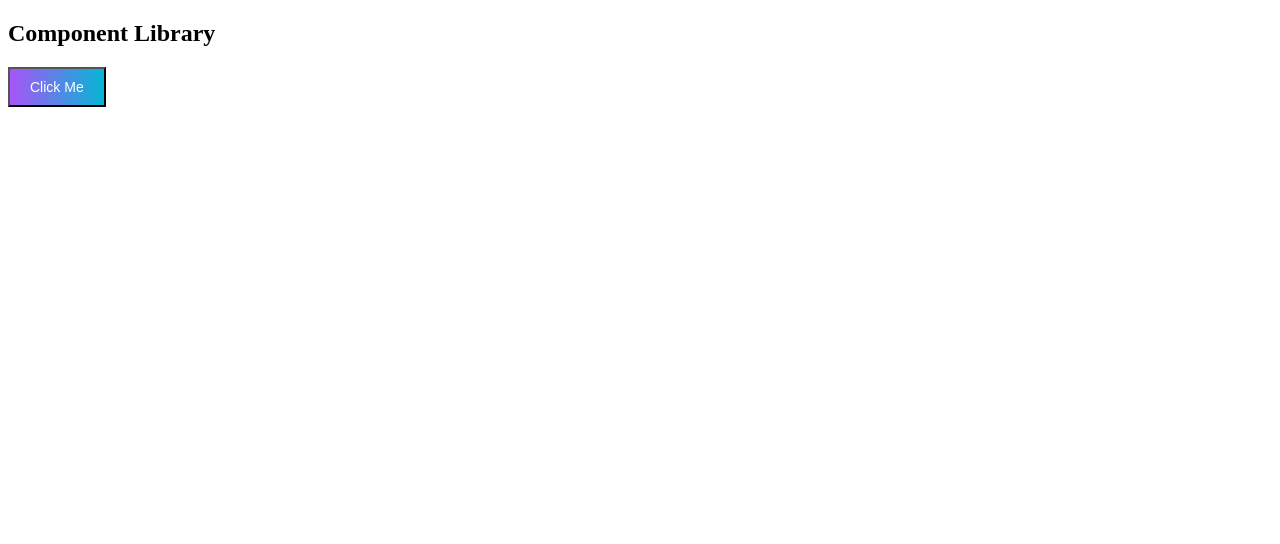
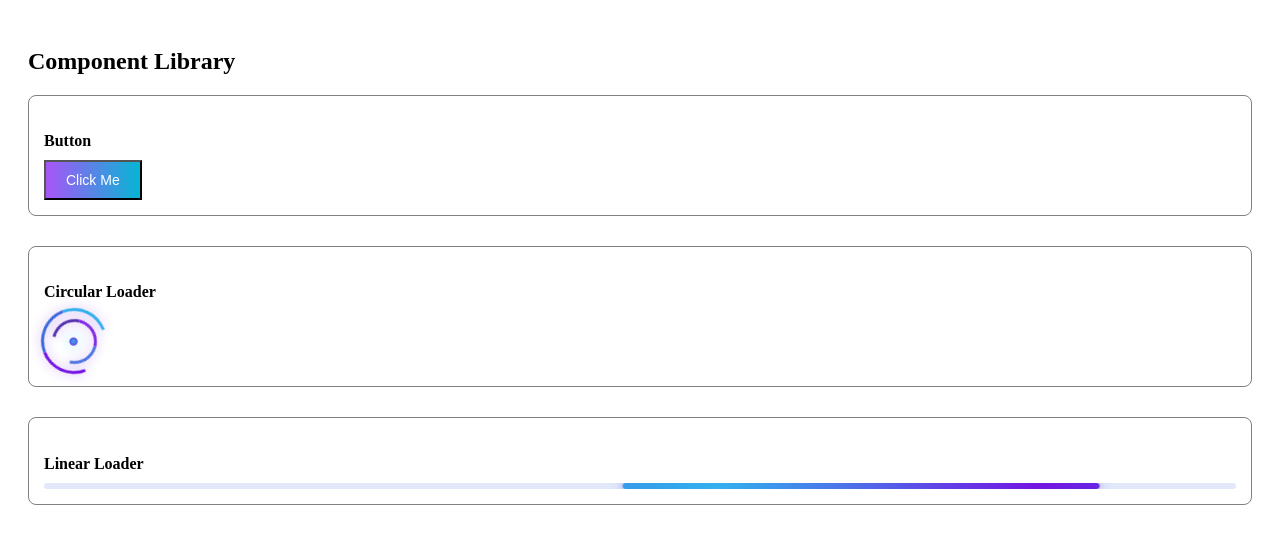
Before and after one commit to RohitD100/component-library, a React (Vite) app: page / in a window 1280 px wide. Shown: the top 544 px of the page. Built offline with nearby package versions, Linux system fonts and the light colour scheme.

Commit message:
feat: implement LinearLoader component and update components list

```diff
--- a/src/App.tsx
+++ b/src/App.tsx
@@ -1,17 +1,20 @@
-import Button from './components/Button/Button'
+import { components } from "./componentsList";
+import "./index.css";
+import { styles } from "./styles";
 
 const App = () => {
   return (
-      <div>
-          <h2>Component Library</h2>
-          <Button
-              content="Click Me"
-              onClick={() => console.log("Button clicked!")}
-              size="md"
-              variant="primary"
-          />
-      </div>
+    <div style={{ padding: "20px" }}>
+      <h2>Component Library</h2>
+
+      {components.map((comp, index) => (
+        <div key={index} style={styles.componentsContainer}>
+          <h4 style={{ marginBottom: "10px" }}>{comp.name}</h4>
+          {comp.render()}
+        </div>
+      ))}
+    </div>
   );
-}
+};
 
-export default App
+export default App;
--- /dev/null
+++ b/src/components/LinearLoader/LinearLoader.tsx
@@ -0,0 +1,7 @@
+export const LinearLoader = () => {
+  return (
+    <div className="linear-loader-wrapper">
+      <div className="linear-loader-bar" />
+    </div>
+  );
+};
--- /dev/null
+++ b/src/componentsList.tsx
@@ -0,0 +1,33 @@
+import Button from "./components/Button/Button";
+import { CircularLoader } from "./components/CircularLoader/CircularLoader";
+import { LinearLoader } from "./components/LinearLoader/LinearLoader";
+
+export const components = [
+  {
+    name: "Button",
+    render: () => (
+      <Button
+        content="Click Me"
+        onClick={() => console.log("Button clicked!")}
+        size="md"
+        variant="primary"
+      />
+    ),
+  },
+  {
+    name: "Circular Loader",
+    render: () => (
+      <div style={{ width: "60px", height: "60px" }}>
+        <CircularLoader />
+      </div>
+    ),
+  },
+  {
+    name: "Linear Loader",
+    render: () => (
+      <div style={{ marginTop: "10px" }}>
+        <LinearLoader />
+      </div>
+    ),
+  },
+];
--- /dev/null
+++ b/src/styles.ts
@@ -0,0 +1,8 @@
+export const styles = {
+  componentsContainer: {
+    marginBottom: "30px",
+    padding: "15px",
+    border: "1px solid gray",
+    borderRadius: "8px",
+  },
+};
```
